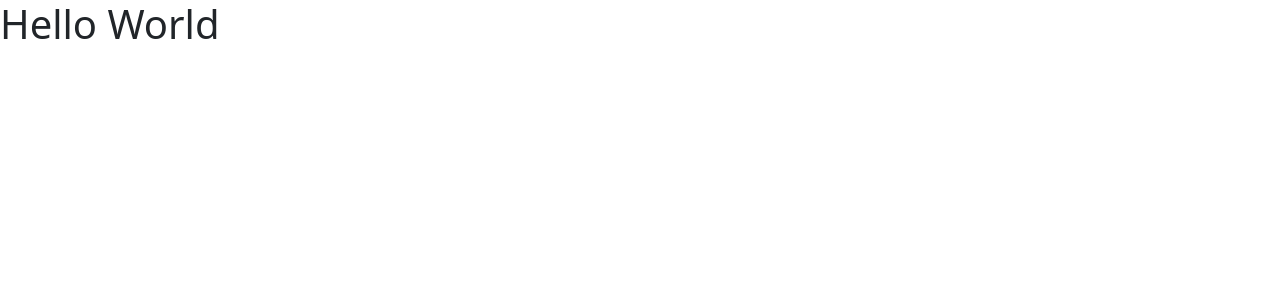
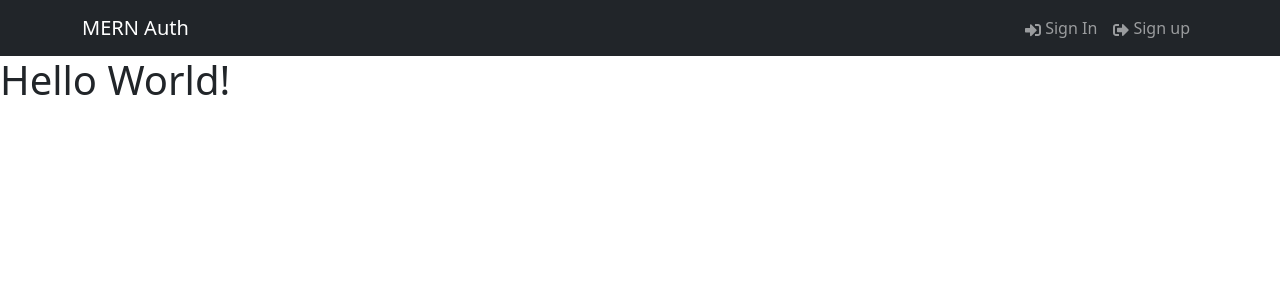
Before and after one commit to Tjklimoski/MERN_auth, a React app in the folder client/: page / in a window 1280 px wide. Shown: the top 300 px of the page. Built offline with nearby package versions, Linux system fonts and the light colour scheme; the HTML template or start-up script is replaced by a standard one.

Commit message:
Create header component - navbar

```diff
--- a/client/src/App.jsx
+++ b/client/src/App.jsx
@@ -1,5 +1,12 @@
+import Header from "./components/Header";
+
 function App() {
-  return <h1>Hello World</h1>;
+  return (
+    <>
+      <Header />
+      <h1>Hello World!</h1>
+    </>
+  );
 }
 
 export default App;
--- /dev/null
+++ b/client/src/components/Header.jsx
@@ -0,0 +1,25 @@
+import { Navbar, Nav, Container } from "react-bootstrap";
+import { FaSignInAlt, FaSignOutAlt } from "react-icons/fa";
+
+export default function Header() {
+  return (
+    <header>
+      <Navbar bg="dark" variant="dark" expand="lg" collapseOnSelect>
+        <Container>
+          <Navbar.Brand href="/">MERN Auth</Navbar.Brand>
+          <Navbar.Toggle aria-controls="basic-navbar-nav" />
+          <Navbar.Collapse id="basic-navbar-nav">
+            <Nav className="ms-auto">
+              <Nav.Link href="/login">
+                <FaSignInAlt /> Sign In
+              </Nav.Link>
+              <Nav.Link href="/register">
+                <FaSignOutAlt /> Sign up
+              </Nav.Link>
+            </Nav>
+          </Navbar.Collapse>
+        </Container>
+      </Navbar>
+    </header>
+  );
+}
```
